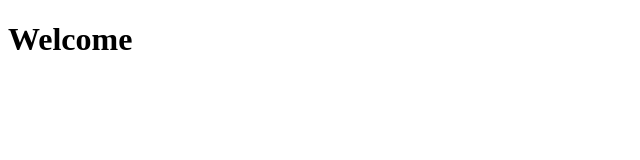
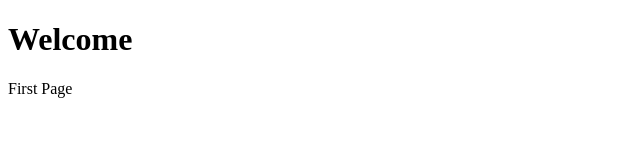
Before and after one commit to manalkassem52-create/NEW-File, a plain HTML site: page index.html in a window 1280 px wide. Shown: the full height of the page, 0-640 px from the left. Drawn offline with Linux system fonts and the light colour scheme.

Commit message:
add paragraph

```diff
--- a/index.html
+++ b/index.html
@@ -7,5 +7,6 @@
 </head>
 <body>
     <h1>Welcome</h1>
+    <p>First Page</p>
 </body>
 </html>
```
Also changed, not shown: home .js (added).
